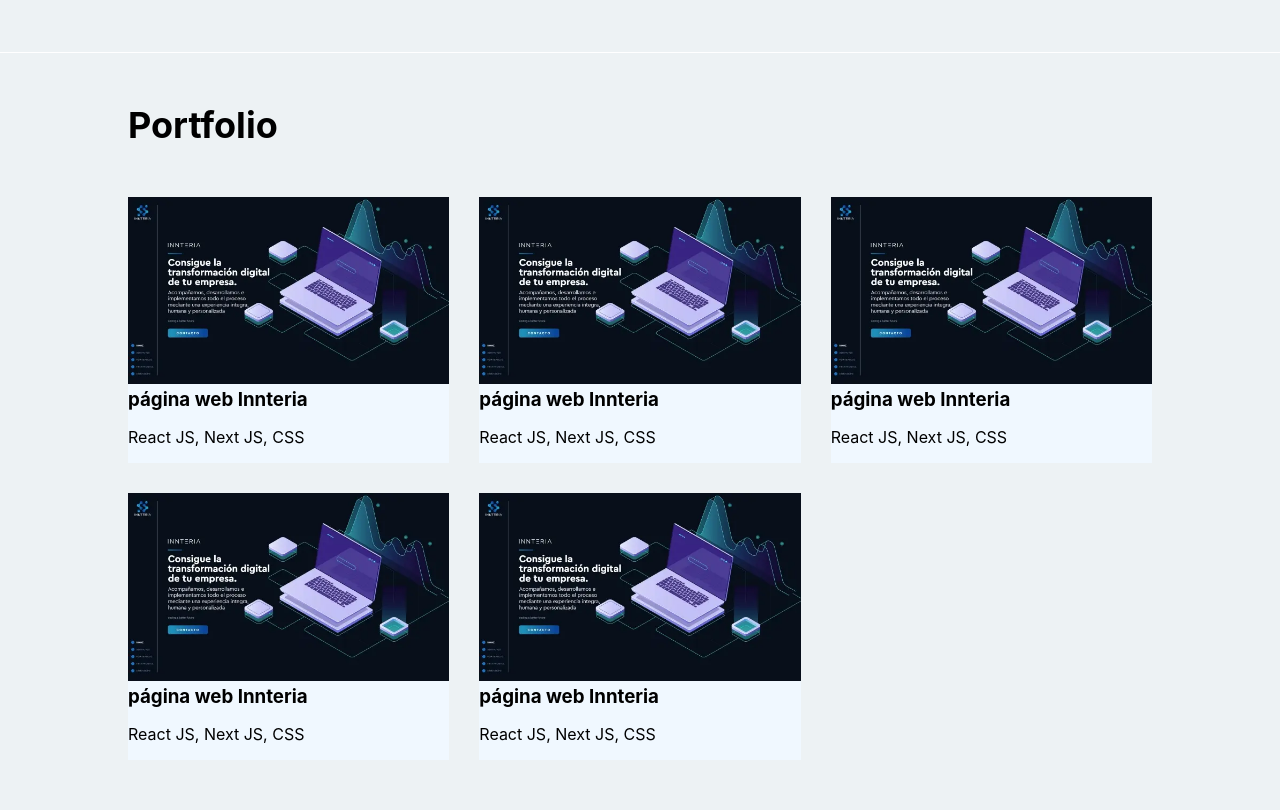
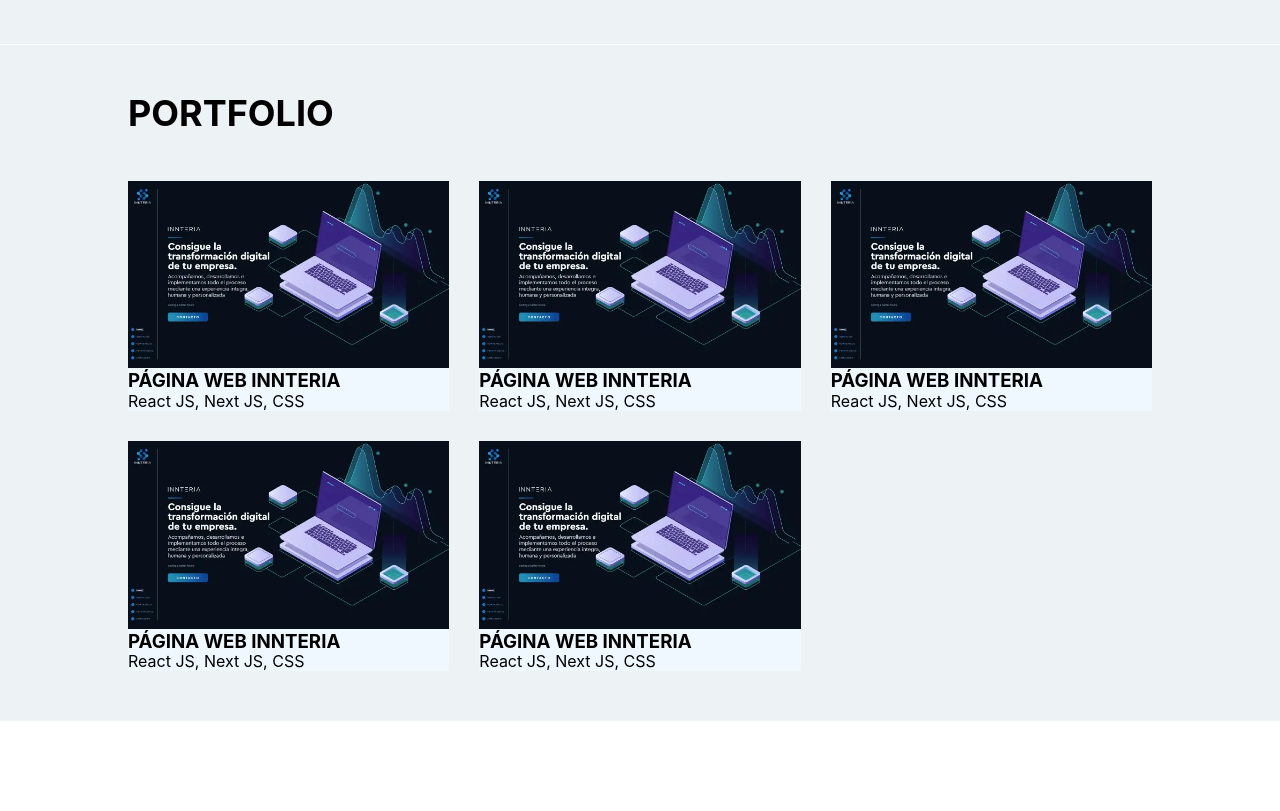
Before and after one commit to eldalco/portfolio, a Next.js app: page / in a window 1280 px wide. Shown: the part 1034-1845 px from the top of the page. After the commit the page ends 1756 px from the top, so only its background shows below. Built offline with nearby package versions, Linux system fonts and the light colour scheme.

Commit message:
Settings in globals css

```diff
--- a/styles/globals.css
+++ b/styles/globals.css
@@ -59,6 +59,11 @@
 }
 h1, h2, h3, h4, h5, h6 {
   margin: 0;
+  text-transform: uppercase;
+  line-height: 1em;
+}
+p {
+  margin: 0;
 }
 h2 {
   font-family:'Gilroy' Arial, Helvetica, sans-serif;
```
